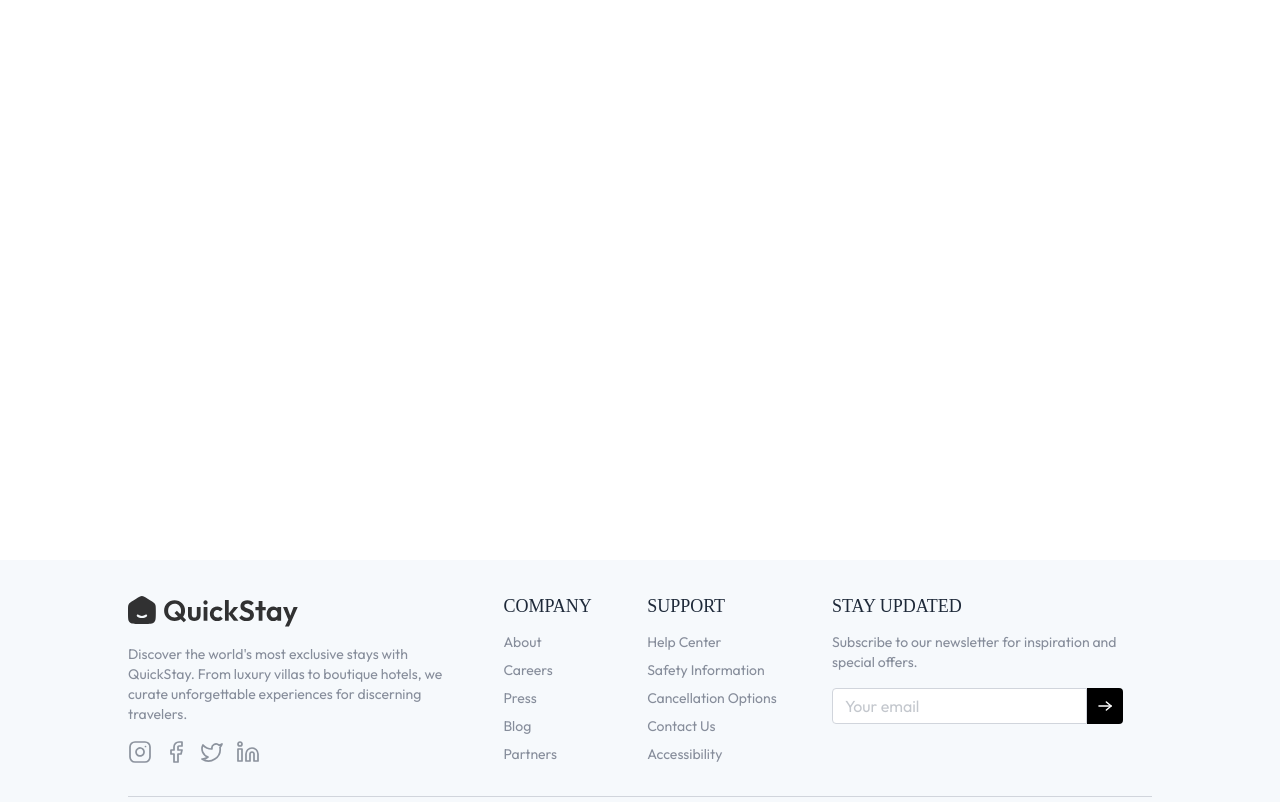
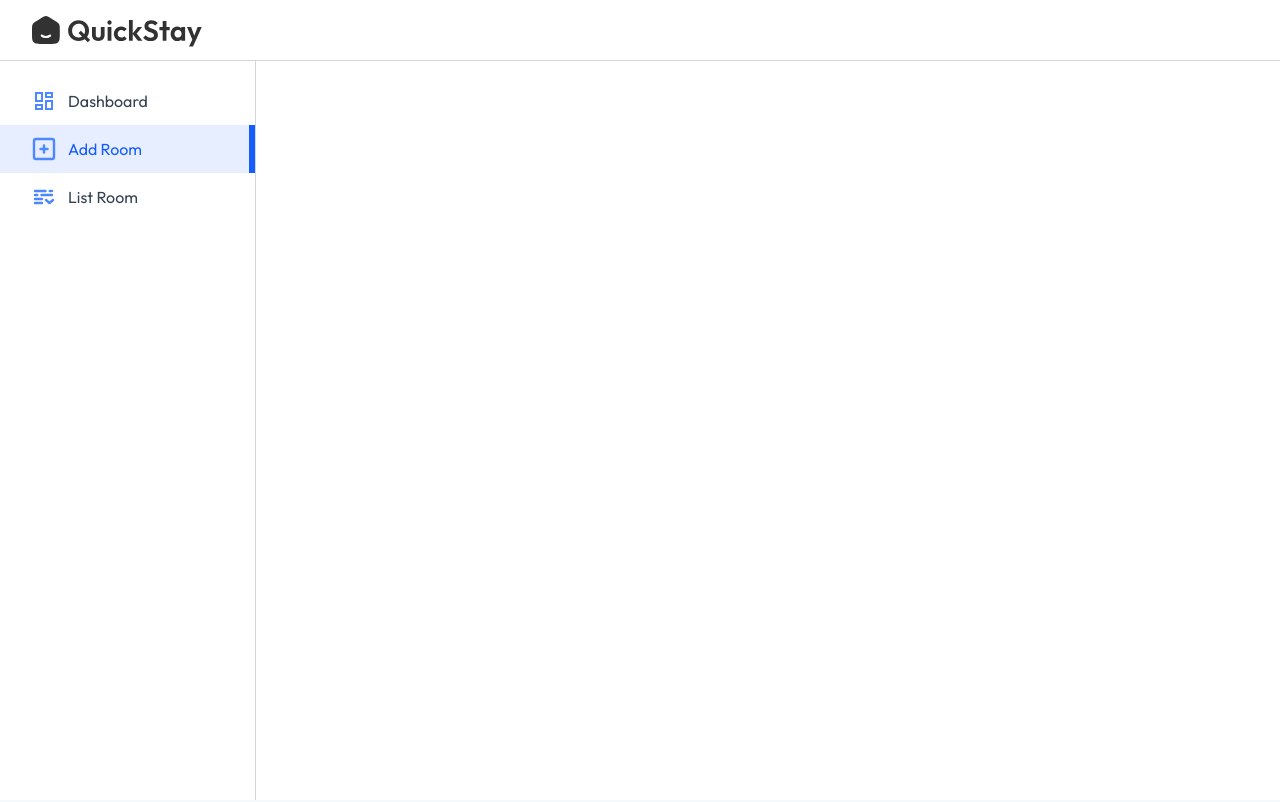
Before and after one commit to rameshwar8767/Mern-Hotel-Booking-Website, a React (Vite) app in the folder frontend/: page /owner/add-room in a window 1280 px wide. Shown: the top 802 px of the page. Built offline with nearby package versions, Linux system fonts and the light colour scheme; no server answers; a web font is replaced by a local one.

Commit message:
Add hotel owner features: implement layout, navbar, sidebar, and pages for dashboard, add room, and list room

```diff
--- a/frontend/src/App.jsx
+++ b/frontend/src/App.jsx
@@ -5,6 +5,11 @@
 import AllRooms from './pages/AllRooms';
 import RoomDetails from './pages/RoomDetails';
 import MyBookings from './pages/MyBookings';
+import HotelReg from './components/HotelReg';
+import Layout from './pages/hotelOwner/Layout';
+import Dashboard from './pages/hotelOwner/Dashboard';
+import AddRoom from './pages/hotelOwner/AddRoom'
+import ListRoom from './pages/hotelOwner/ListRoom';
 
 const App = () => {
   const location = useLocation();
@@ -13,12 +18,18 @@
   return (
     <div>
       {!isOwnerPath && <Navbar />}
+      {false && <HotelReg />}
       <div className='min-h-[70vh]'>
         <Routes>
           <Route path="/" element={<HomePage/>} />
           <Route path="/rooms" element={<AllRooms/>} />
           <Route path="/rooms/:id" element={<RoomDetails/>} />
           <Route path="/my-bookings" element={<MyBookings/>} />
+          <Route path='/owner' element={<Layout/>}>
+            <Route index element={<Dashboard/>} />
+            <Route path='add-room' element={<AddRoom/>} />
+            <Route path='list-room' element={<ListRoom/>} />
+          </Route>
         </Routes>
 
       </div>
--- /dev/null
+++ b/frontend/src/components/HotelReg.jsx
@@ -0,0 +1,54 @@
+import React from 'react'
+import { assets, cities } from '../assets/assets'
+
+const HotelReg = () => {
+  return (
+    <div className='fixed top-0 bottom-0 left-0 right-0 z-100 flex items-center justify-center bg-black/70'>
+      <form className='flex bg-white rounded-xl max-w-4xl max-md:max-2'>
+        <img src={assets.regImage} alt="" className='w-1/2 rounded-xl hidden md:block' />
+
+        <div className='relative flex flex-col items-center md:w-1/2 p-8 md:p-10'>
+            <img src={assets.closeIcon} alt=""  className='absolute top-4 right-4 h-4 w-4 cursor-pointer'/>
+            <p className='text-2xl font-semibold mt-6'>Register Your Hotel</p>
+            {/* Hotel Name */}
+            <div className='w-full mt-4'>
+                <label htmlFor="name" className='font-medium text-gray-500'>
+                    Hotel Name
+                </label>
+                <input id='name' type="text"  placeholder='Type here' className='border border-gray-200 rounded w-full px-3 py-2.5 mt-1 outline-indigo-500 font-light' required/>
+            </div>
+            {/* Phone */}
+            <div className='w-full mt-4'>
+                <label htmlFor="contact" className='font-medium text-gray-500'>
+                    Phone
+                </label>
+                <input id='contact' type="text"  placeholder='Type here' className='border border-gray-200 rounded w-full px-3 py-2.5 mt-1 outline-indigo-500 font-light' required/>
+            </div>
+
+            {/* Address */}
+            <div className='w-full mt-4'>
+                <label htmlFor="contact" className='font-medium text-gray-500'>
+                    Address
+                </label>
+                <input id='address' type="text"  placeholder='Type here' className='border border-gray-200 rounded w-full px-3 py-2.5 mt-1 outline-indigo-500 font-light' required/>
+            </div>
+            {/* Select City Drop Down */}
+            <div className='w-full mt-4 max-w-60 mr-auto'>
+                <label htmlFor="city" className='font-medium text-gray-500'>City</label>
+                <select  id="city" className='border border-gray-200 rounded w-full px-3 py-2.5 mt-1 outline-indigo-500 font-light' required>
+                    <option value="">Select City</option>
+                    {cities.map((city)=>(
+                        <option key={city} value={city}>{city}</option>
+                    ))}
+                </select>
+            </div>
+            <button className='bg-indigo-500 hover:bg-indigo-600 transition-all text-white mr-auto px-6 py-2 rounded cursor-pointer mt-6'>
+                Register
+            </button>
+        </div>
+      </form>
+    </div>
+  )
+}
+
+export default HotelReg
--- /dev/null
+++ b/frontend/src/components/hotelOwner/Navbar.jsx
@@ -0,0 +1,17 @@
+import React from 'react'
+import { Link } from 'react-router-dom'
+import { assets } from '../../assets/assets'
+import { UserButton } from '@clerk/clerk-react'
+
+const Navbar = () => {
+  return (
+    <div className='flex items-center justify-between px-4 md:px-8 border-b border-gray-300 py-3 bg-white transition-all duration-300'>
+      <Link to='/'>
+        <img src={assets.logo} alt="" className='h-9 invert opacity-80' />
+      </Link>
+      <UserButton/>
+    </div>
+  )
+}
+
+export default Navbar
--- /dev/null
+++ b/frontend/src/components/hotelOwner/Sidebar.jsx
@@ -0,0 +1,23 @@
+import React from 'react'
+import { assets } from '../../assets/assets'
+import { NavLink } from 'react-router-dom'
+
+const Sidebar = () => {
+    const sidebarLinks = [
+        {name: "Dashboard",path: "/owner", icon: assets.dashboardIcon},
+        {name: "Add Room",path: "/owner/add-room", icon: assets.addIcon},
+        {name: "List Room",path: "/owner/list-room", icon: assets.listIcon},
+    ]
+  return (
+    <div className='md:w-64 w-16 border-r h-full text-base border-gray-300 pt-4 flex flex-col transition-all duration-300'>
+      {sidebarLinks.map((item,index)=>(
+        <NavLink to={item.path} key={index} end='/owner' className={({isActive})=>`flex items-center py-3 px-4 md:px-8 gap-3 ${isActive ? "border-r-4 md:border-r-[6px] bg-blue-600/10 border-blue-600 text-blue-600" :"hover:bg-gray-100/90 border-white text-gray-700" }`}>
+            <img src={item.icon} alt="" className='min-h-6 min-w-6' />
+            <p className='md:block hidden text-center'>{item.name}</p>
+        </NavLink>
+      ))}
+    </div>
+  )
+}
+
+export default Sidebar
--- /dev/null
+++ b/frontend/src/pages/hotelOwner/AddRoom.jsx
@@ -0,0 +1,11 @@
+import React from 'react'
+
+const AddRoom = () => {
+  return (
+    <div>
+
+    </div>
+  )
+}
+
+export default AddRoom
--- /dev/null
+++ b/frontend/src/pages/hotelOwner/Dashboard.jsx
@@ -0,0 +1,11 @@
+import React from 'react'
+
+const Dashboard = () => {
+  return (
+    <div>
+
+    </div>
+  )
+}
+
+export default Dashboard
--- /dev/null
+++ b/frontend/src/pages/hotelOwner/Layout.jsx
@@ -0,0 +1,20 @@
+import React from 'react'
+import Navbar from '../../components/hotelOwner/Navbar'
+import Sidebar from '../../components/hotelOwner/Sidebar'
+import { Outlet } from 'react-router-dom'
+
+const Layout = () => {
+  return (
+    <div className='flex flex-col h-screen'>
+      <Navbar/>
+      <div className='flex h-full'>
+        <Sidebar/>
+        <div className='flex-1 p-4 pt-10 md:px-10 h-full'>
+            <Outlet/>
+        </div>
+      </div>
+    </div>
+  )
+}
+
+export default Layout
--- /dev/null
+++ b/frontend/src/pages/hotelOwner/ListRoom.jsx
@@ -0,0 +1,11 @@
+import React from 'react'
+
+const ListRoom = () => {
+  return (
+    <div>
+
+    </div>
+  )
+}
+
+export default ListRoom
```
